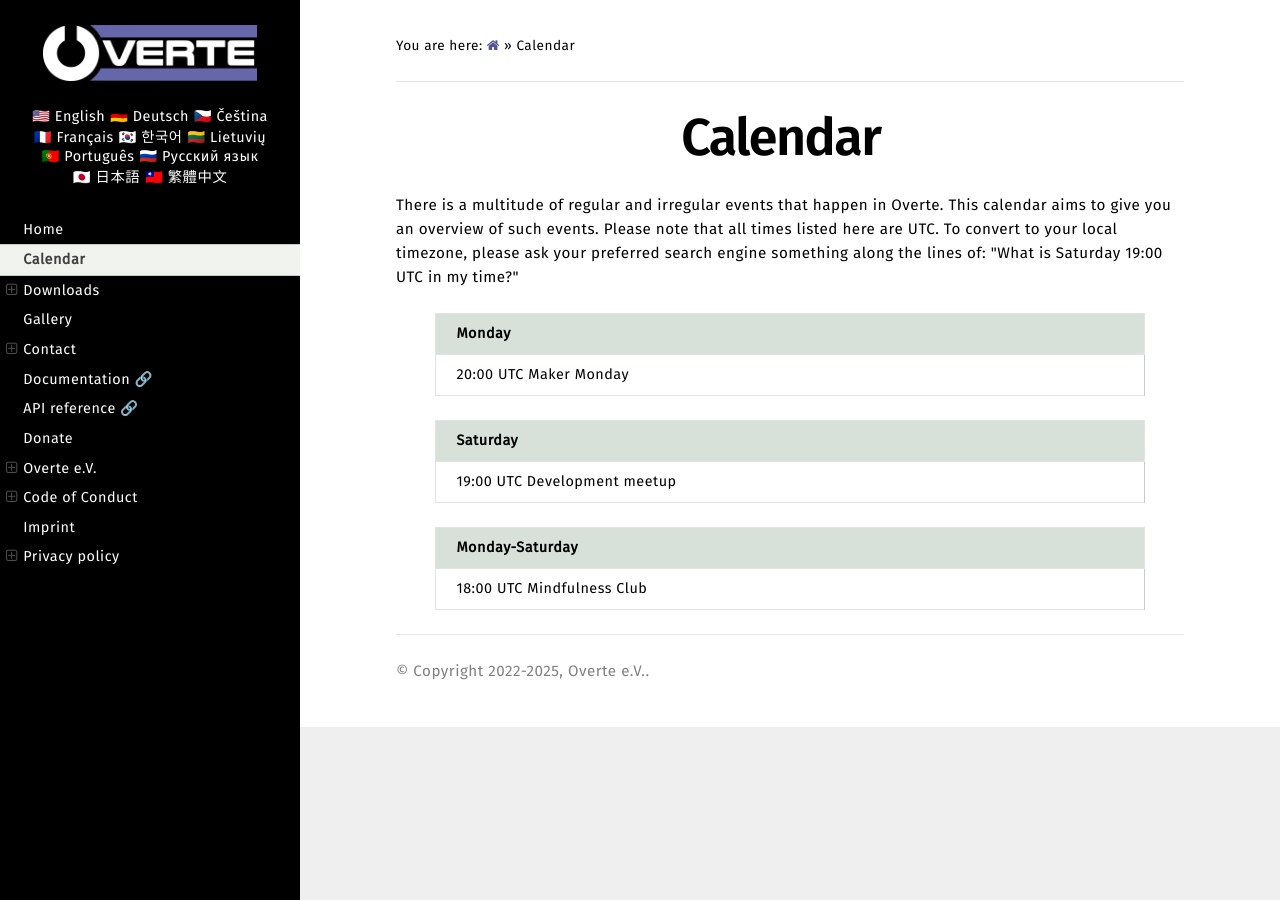
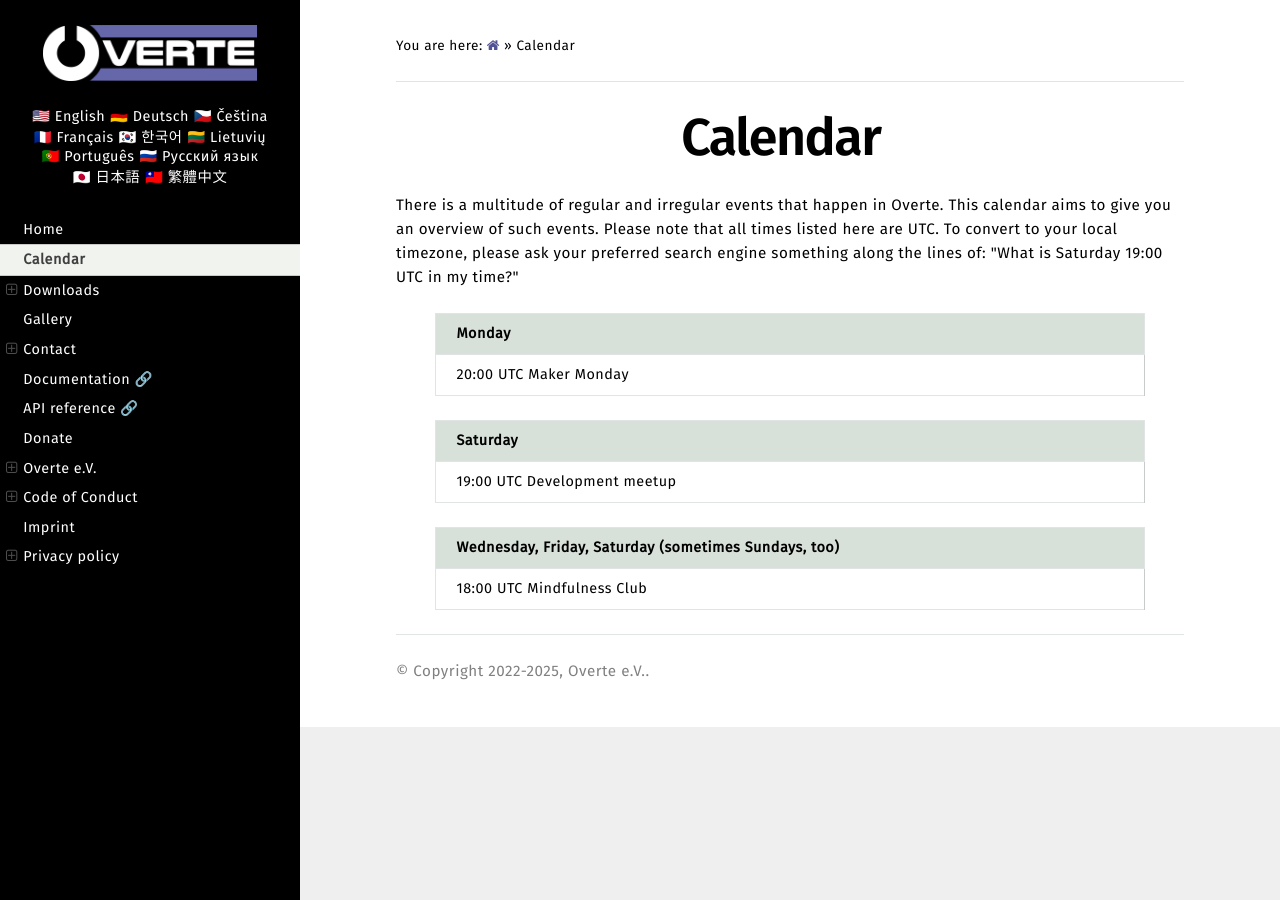
Before and after one commit to overte-org/overte-website-sphinx, a Sphinx documentation site: the page built from source/calendar.rst, in a window 1280 px wide. Built offline with Sphinx 7.4.7 and the Read the Docs theme 3.1.0, drawn with Linux system fonts in a browser that asks for light colours.

Commit message:
Update calendar.rst

```diff
--- a/source/calendar.rst
+++ b/source/calendar.rst
@@ -20,7 +20,8 @@ To convert to your local timezone, please ask your preferred search engine somet
 +-------------------------------+
 
 +-----------------------------+
-| Monday-Saturday             |
+| Wednesday, Friday, Saturday |
+| (sometimes Sundays, too)    |
 +=============================+
 | 18:00 UTC  Mindfulness Club |
 +-----------------------------+
```
